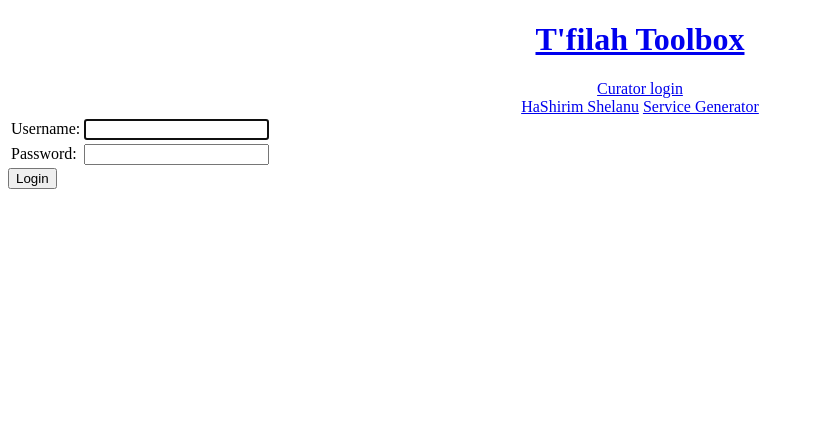
After one commit to AceAttorneyMaster111/tfilah-toolbox, a Django app: page /login in a window 1280 px wide. The commit adds this page. Shown: the top 429 px of the page, without its empty margins (0-814 px from the left). Run offline with Django 3.2, Linux system fonts and the light colour scheme; parts of the project's set-up code (start-up, migrations or seed data) failed here and were passed over.

Commit message:
Added login

```diff
--- a/tfilah_toolbox/settings.py
+++ b/tfilah_toolbox/settings.py
@@ -136,3 +136,7 @@ DEFAULT_AUTO_FIELD = 'django.db.models.BigAutoField'
 
 MEDIA_URL = "/uploads/"
 MEDIA_ROOT = os.path.join(BASE_DIR, "uploads")
+
+LOGIN_REDIRECT_URL = "/"
+LOGOUT_REDIRECT_URL = "/"
+LOGIN_URL = "/login"
--- a/tfilah_toolbox/templates/tfilah_toolbox/header.html
+++ b/tfilah_toolbox/templates/tfilah_toolbox/header.html
@@ -1,5 +1,12 @@
 <header>
     <h1><a href="/">T'filah Toolbox</a></h1>
+    <div id="auth-link">
+        {% if user.is_authenticated %}
+            <a href="{% url 'logout' %}">Log out</a>
+        {% else %}
+            <a href="{% url 'login' %}">Curator login</a>
+        {% endif %}
+    </div>
     <nav>
         <a href="/">HaShirim Shelanu</a>
         <a href="/service_generator">Service Generator</a>
--- /dev/null
+++ b/tfilah_toolbox/templates/tfilah_toolbox/login.html
@@ -0,0 +1,42 @@
+<!DOCTYPE html>
+{% load static %}
+<html lang="en-us">
+    <head>
+        <meta charset="UTF-8">
+        <link rel="stylesheet" type="text/css" href="{% static 'tfilah_toolbox/style.css' %}">
+        <title>T'filah Toolbox | Login</title>
+    </head>
+    <body>
+        {% include "tfilah_toolbox/header.html" %}
+        <main>
+            {% if form.errors %}
+                <p>Your username and password didn't match. Please try again.</p>
+            {% endif %}
+
+            {% if next %}
+                {% if user.is_authenticated %}
+                    <p>Your account doesn't have access to this page. To proceed, please login with an account that has access.</p>
+                {% else %}
+                    <p>Please login to see this page.</p>
+                {% endif %}
+            {% endif %}
+
+            <form method="POST" action="{% url 'login' %}">
+                {% csrf_token %}
+                <table>
+                    <tr>
+                        <td>{{ form.username.label_tag }}</td>
+                        <td>{{ form.username }}</td>
+                    </tr>
+                    <tr>
+                        <td>{{ form.password.label_tag }}</td>
+                        <td>{{ form.password }}</td>
+                    </tr>
+                </table>
+                <input type="submit" value="Login">
+                <input type="hidden" name="next" value="{{ next }}">
+            </form>
+        </main>
+        {% include "tfilah_toolbox/footer.html" %}
+    </body>
+</html>
--- a/tfilah_toolbox/urls.py
+++ b/tfilah_toolbox/urls.py
@@ -16,6 +16,7 @@ Including another URLconf
 from django.conf import settings
 from django.conf.urls.static import static
 from django.contrib import admin
+from django.contrib.auth.views import LoginView, LogoutView
 from django.urls import include, path
 
 from . import views
@@ -23,6 +24,8 @@ from . import views
 urlpatterns = [
     path("hashirim_shelanu/", include("hashirim_shelanu.urls")),
     path("service_generator/", include("service_generator.urls")),
-    path('admin/', admin.site.urls),
-    path("", views.index)
+    path("admin/", admin.site.urls),
+    path("", views.index),
+    path("login", LoginView.as_view(template_name="tfilah_toolbox/login.html"), name="login"),
+    path("logout", LogoutView.as_view(), name="logout")
 ] + static(settings.MEDIA_URL, document_root=settings.MEDIA_ROOT)
```
